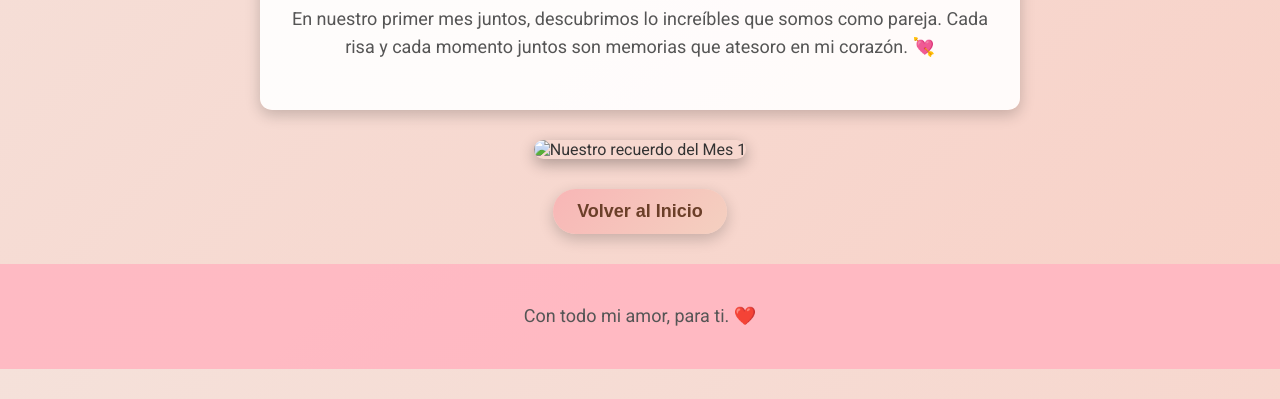
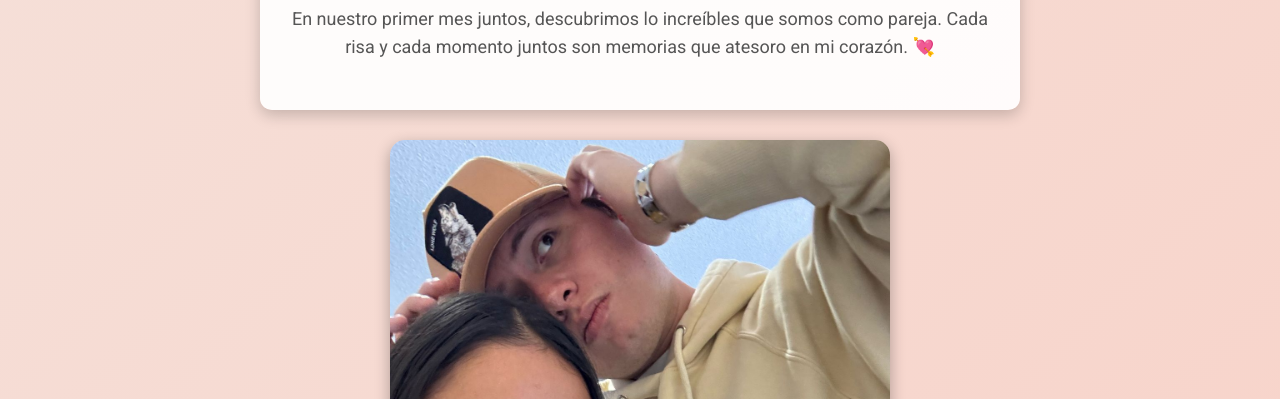
Before and after one commit to ruxx600/Carta-para-ti, a plain HTML site: page mes1.html in a window 1280 px wide. Shown: the part 401-800 px from the top of the page. Drawn offline with Linux system fonts and the light colour scheme.

Commit message:
Update mes1.html

```diff
--- a/mes1.html
+++ b/mes1.html
@@ -20,7 +20,7 @@
 
         <!-- Sección de imagen -->
         <section class="imagen-mes">
-            <img src="Imagenes/2.jpeg" alt="Nuestro recuerdo del Mes 1">
+            <img src="2.jpeg" alt="Nuestro recuerdo del Mes 1">
         </section>
 
         <!-- Volver al índice -->
```
